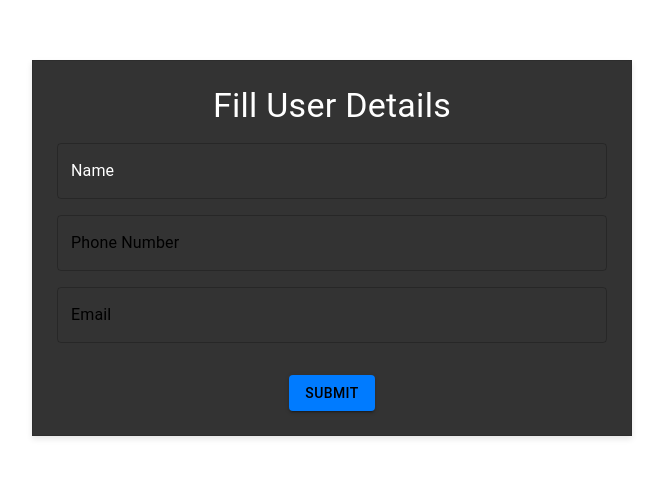
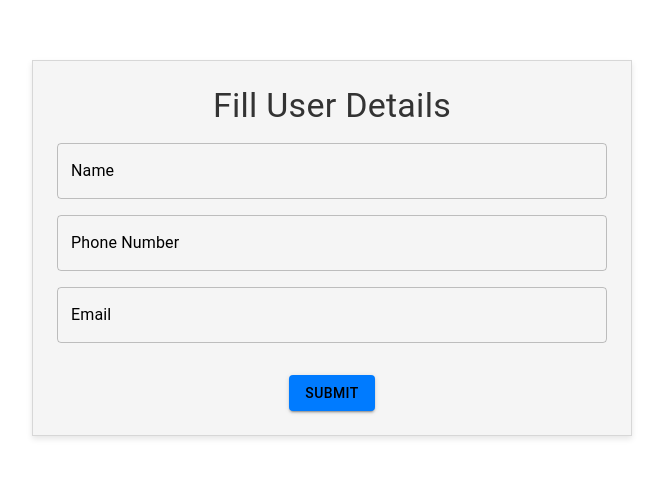
Before and after one commit to Akshay200228/GrowMeOrganic-Task, a React (Vite) app: page / in a window 1280 px wide. Shown: the part 168-646 px from the top of the page, without its empty margins (308-971 px from the left). Built offline with nearby package versions, Linux system fonts and the light colour scheme.

Commit message:
fix issues2

```diff
--- a/src/components/FirstPage/FirstPage.tsx
+++ b/src/components/FirstPage/FirstPage.tsx
@@ -81,15 +81,15 @@ const FirstPage: React.FC<FirstPageProps> = ({ onSubmit }) => {
         border: '1px solid',
         borderColor: theme.palette.mode === 'dark' ? 'white' : 'divider',
         borderRadius: 'borderRadius',
-        // backgroundColor: theme.palette.mode === 'dark' ? '#333' : '#f5f5f5',
-        backgroundColor: '#333',
+        backgroundColor: theme.palette.mode === 'dark' ? '#333' : '#f5f5f5',
+        // backgroundColor: '#f5f5f5',
         boxShadow: '0px 3px 6px rgba(0, 0, 0, 0.1)',
-        color: theme.palette.mode === 'dark' ? '#333' : 'white', // Text color
+        color: theme.palette.mode === 'dark' ? 'black' : '#333', // Text color
       }}
     >
       <Typography variant="h4" sx={{
         marginBottom: 2,
-        color: theme.palette.mode === 'dark' ? '#333' : 'white', // Text color
+        color: theme.palette.mode === 'dark' ? 'white' : '#333', // Text color
       }}>
         Fill User Details
       </Typography>
@@ -104,11 +104,11 @@ const FirstPage: React.FC<FirstPageProps> = ({ onSubmit }) => {
           sx={{
             marginBottom: 2,
             '& label': {
-              color: theme.palette.mode === 'dark' ? 'initial' : 'white',
+              color: theme.palette.mode === 'dark' ? 'white' : 'initial',
             },
             '& input': {
-              color: theme.palette.mode === 'dark' ? 'initial' : 'white',
-              borderColor: theme.palette.mode === 'dark' ? 'initial' : 'white',
+              color: theme.palette.mode === 'dark' ? 'white' : 'initial',
+              borderColor: theme.palette.mode === 'dark' ? 'white' : 'initial',
             },
           }}
           onKeyPress={handleKeyPress}
```
